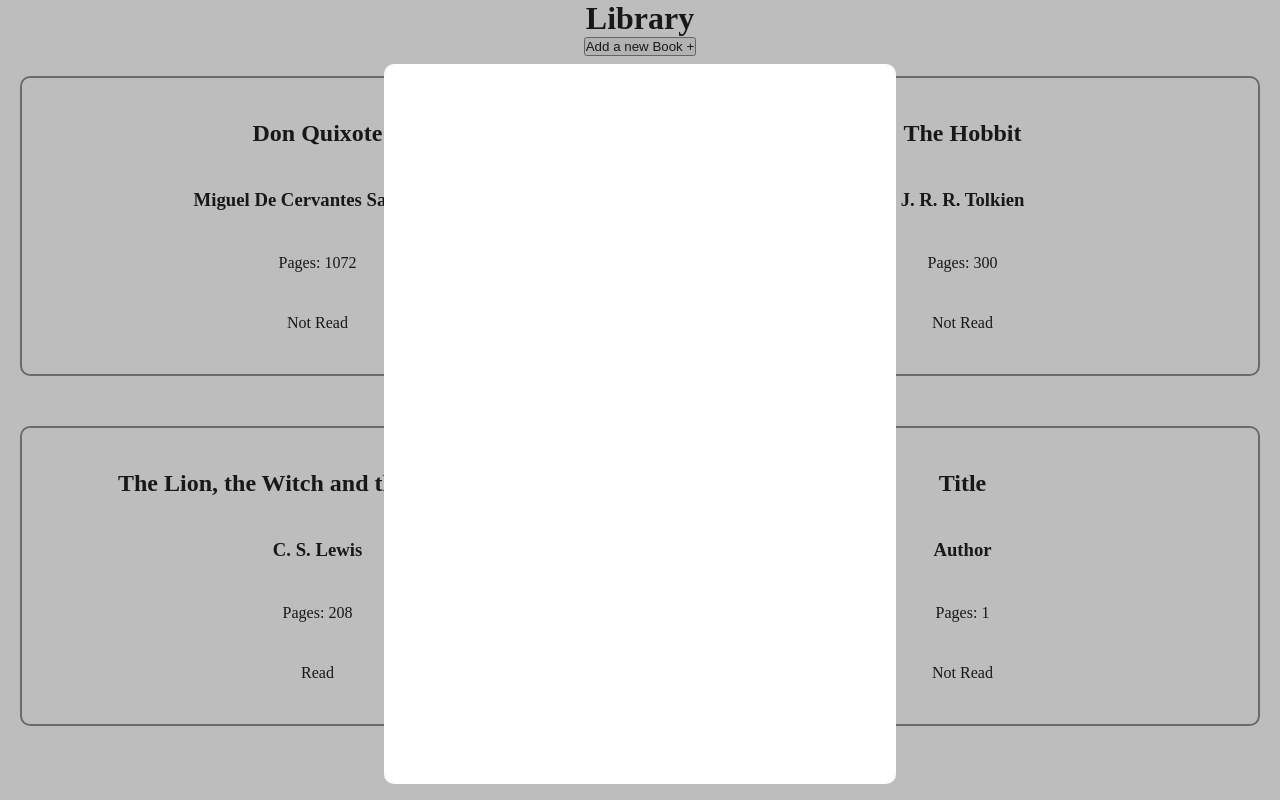
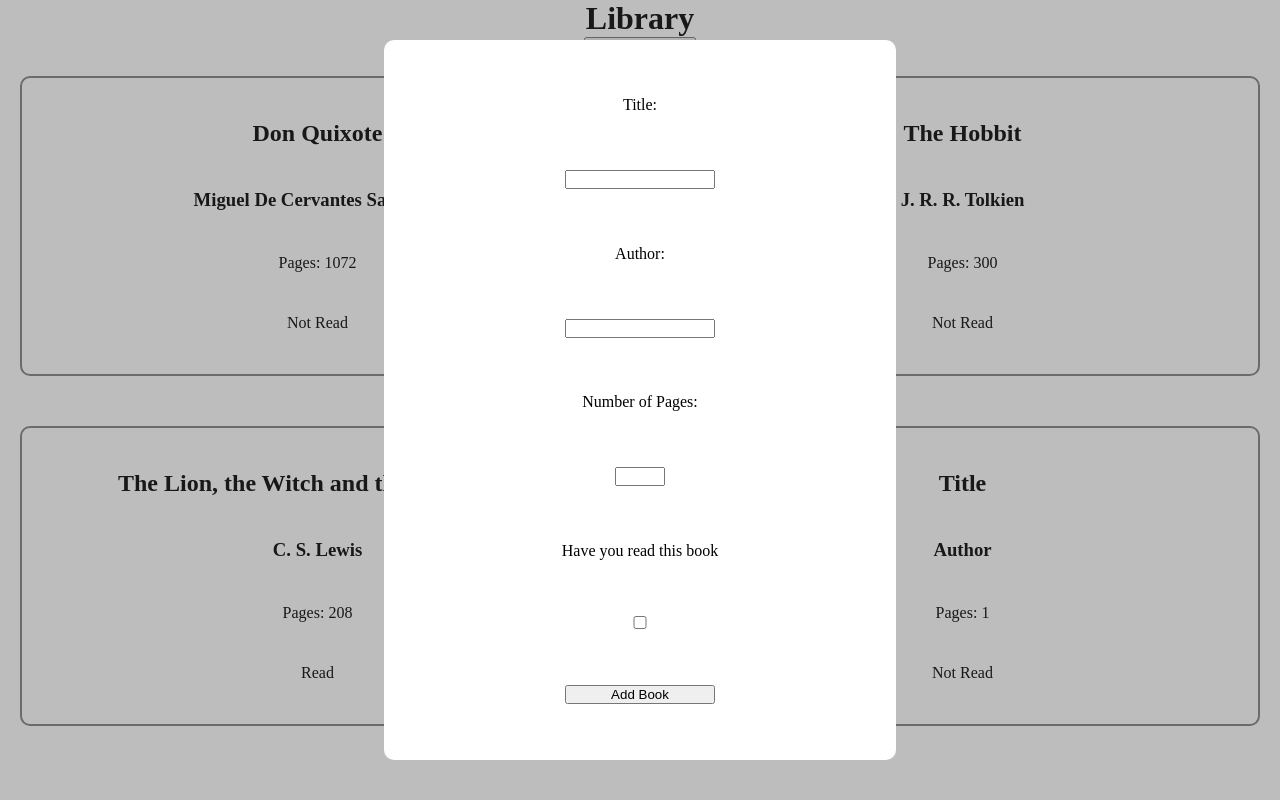
Before and after one commit to EljiahR/odin-library, a plain HTML site: page index.html in a window 1280 px wide. Both pictures are taken after a click on the button "Add a new Book +". Drawn offline with Linux system fonts and the light colour scheme.

Commit message:
Basic form setup

```diff
--- a/index.html
+++ b/index.html
@@ -16,7 +16,19 @@
         <div class="book-cards"></div>
     </div>
     <div class="overlay hidden" id="overlay">
-        <div class="book-form"></div>
+        <div class="book-form">
+            <form>
+                <label for="title">Title: </label>
+                <input type="text" name="title" id="title" required>
+                <label for="author">Author: </label>
+                <input type="text" name="author" id="author" required>
+                <label for="pages">Number of Pages: </label>
+                <input type="number" name="pages" id="pages" required>
+                <label for="read-status">Have you read this book</label>
+                <input type="checkbox" name="read-status" id="read-status">
+                <input type="submit" value="Add Book">
+            </form>
+        </div>
     </div>
 </body>
 </html>
--- a/styles.css
+++ b/styles.css
@@ -40,10 +40,25 @@
     margin-right: auto;
     left:0;
     right: 0;
-    margin-top:5%;
+    margin-top:5vh;
     top:0;
+    min-width:350px;
     width: 40vw;
     height: 90%;
     background-color: white;
     border-radius: 10px;
 }
+
+.book-form form{
+    height: 100%;
+    display:flex;
+    flex-direction: column;
+    justify-content: space-evenly;
+    align-items: center;
+}
+.book-form form input{
+    width: 150px;
+}
+.book-form form input[type='number']{
+    width: 50px;
+}
```
